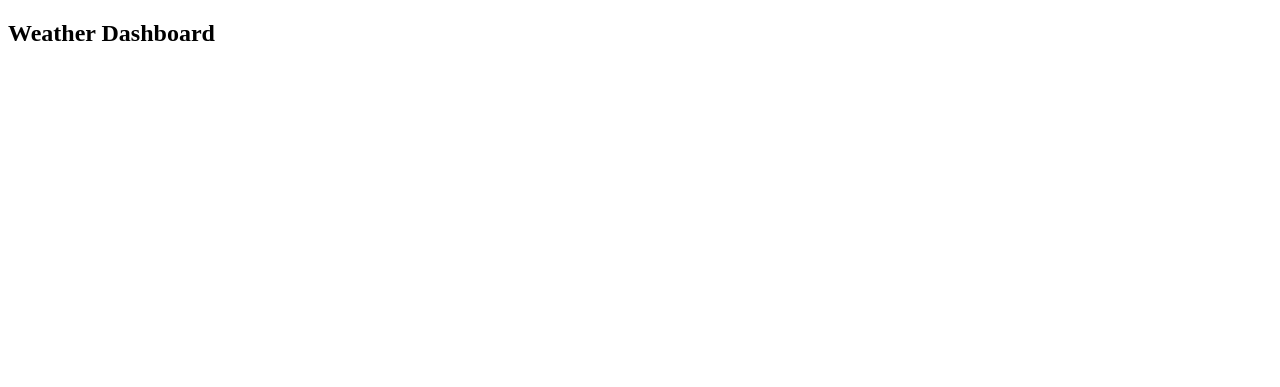
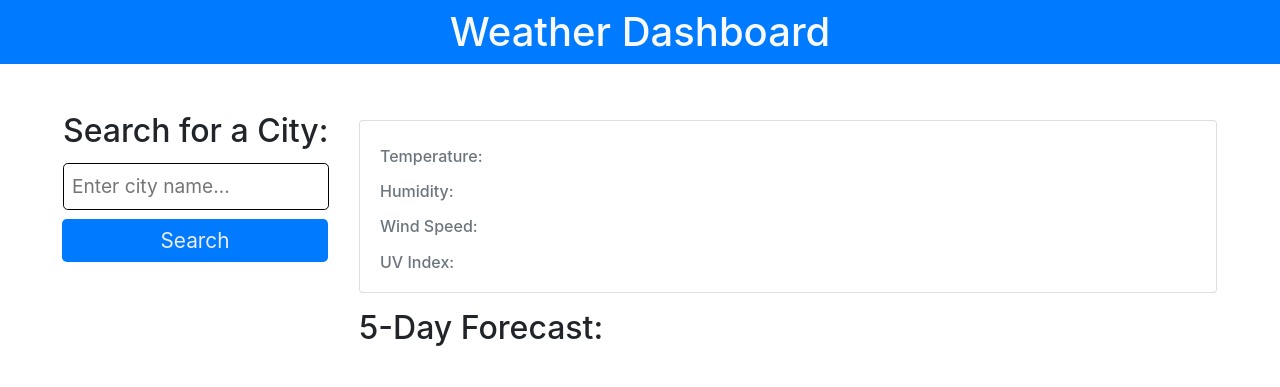
Before and after one commit to rramosx11/Weather-Dashboard, a plain HTML site: page index.html in a window 1280 px wide. Drawn offline with nearby package versions, Linux system fonts and the light colour scheme.

Commit message:
HTML set up and slight style

```diff
--- a/assets/css/style.css
+++ b/assets/css/style.css
@@ -0,0 +1,30 @@
+.btn {
+  font-size: 1.3rem;
+  text-decoration: none;
+  padding: 6px 5px;
+  width: 100%;
+  display: block;
+  margin: 5px 0;
+  border-radius: 0.3rem;
+  color: rgb(238, 235, 235);
+  border: none;
+  outline: none;
+  /* background-color: rgb(0, 110, 255); */
+
+  transform: translate(-1px, -1px);
+}
+
+.btn:hover {
+  color: rgb(238, 235, 235);
+  background-color: rgb(0, 110, 255);
+  transform: translate(0, 0);
+}
+
+.form-input {
+  width: 100%;
+  padding: 3%;
+  margin: 5px 0;
+  font-size: 1.2rem;
+  border: 1px solid;
+  border-radius: 0.3rem;
+}
--- a/index.html
+++ b/index.html
@@ -5,12 +5,100 @@
     <meta http-equiv="X-UA-Compatible" content="IE=edge" />
     <meta name="viewport" content="width=device-width, initial-scale=1.0" />
     <title>Weather Dashboard</title>
+    <link
+      rel="stylesheet"
+      href="https://cdn.jsdelivr.net/npm/bootstrap@4.5.3/dist/css/bootstrap.min.css"
+      integrity="sha384-TX8t27EcRE3e/ihU7zmQxVncDAy5uIKz4rEkgIXeMed4M0jlfIDPvg6uqKI2xXr2"
+      crossorigin="anonymous"
+    />
     <link rel="stylesheet" href="./assets/css/style.css" />
   </head>
   <body>
-    <header>
-      <h2>Weather Dashboard</h2>
+    <!-- header -->
+    <header class="bg-primary">
+      <h1 class="p-2 text-light text-center h1">Weather Dashboard</h1>
     </header>
+    <!-- main -->
+    <div class="m-4 p-4">
+      <div class="col-md-12">
+        <div class="row">
+          <!-- search section -->
+          <div class="col-md-3">
+            <!-- search form -->
+            <h2>Search for a City:</h2>
+            <form class="form-inline" id="search-form">
+              <input
+                type="search"
+                class="form-input"
+                id="cityname"
+                placeholder="Enter city name..."
+              />
+              <button type="submit" class="btn bg-primary">Search</button>
+            </form>
+
+            <!-- search history-->
+            <ul class="list-group" id="search-history"></ul>
+          </div>
+
+          <!-- results section -->
+          <div class="col-md-9">
+            <!-- city weather data -->
+            <div class="card mt-2">
+              <div class="card-body">
+                <div class="d-flex flex-row">
+                  <h2
+                    class="card-title align-self-center"
+                    id="main-city-name"
+                  ></h2>
+                </div>
+                <h6 class="card-subtitle text-muted" id="main-city-temp">
+                  Temperature:
+                </h6>
+                <h6 class="card-subtitle mt-3 text-muted" id="main-city-humid">
+                  Humidity:
+                </h6>
+                <h6 class="card-subtitle mt-3 text-muted" id="main-city-wind">
+                  Wind Speed:
+                </h6>
+                <h6 class="card-subtitle mt-3 text-muted" id="main-city-uv">
+                  UV Index:
+                  <span
+                    id="uv-box"
+                    class="px-2 py-1 mb-1 text-light rounded font-weight-normal"
+                  ></span>
+                </h6>
+              </div>
+            </div>
+
+            <!-- 5-day forecast -->
+            <div>
+              <h2 class="card-title mt-3">5-Day Forecast:</h2>
+              <div class="row justify-content-between" id="five-day">
+                <!-- filled by displayWeather() -->
+              </div>
+            </div>
+          </div>
+        </div>
+      </div>
+    </div>
+
+    <!-- javascript links  -->
+
+    <script
+      src="https://code.jquery.com/jquery-3.5.1.slim.min.js"
+      integrity="sha384-DfXdz2htPH0lsSSs5nCTpuj/zy4C+OGpamoFVy38MVBnE+IbbVYUew+OrCXaRkfj"
+      crossorigin="anonymous"
+    ></script>
+    <script
+      src="https://cdn.jsdelivr.net/npm/popper.js@1.16.1/dist/umd/popper.min.js"
+      integrity="sha384-9/reFTGAW83EW2RDu2S0VKaIzap3H66lZH81PoYlFhbGU+6BZp6G7niu735Sk7lN"
+      crossorigin="anonymous"
+    ></script>
+    <script
+      src="https://cdn.jsdelivr.net/npm/bootstrap@4.5.3/dist/js/bootstrap.min.js"
+      integrity="sha384-w1Q4orYjBQndcko6MimVbzY0tgp4pWB4lZ7lr30WKz0vr/aWKhXdBNmNb5D92v7s"
+      crossorigin="anonymous"
+    ></script>
     <script src="./assets/js/script.js"></script>
   </body>
 </html>
```
Also changed, not shown: 1 other file.
